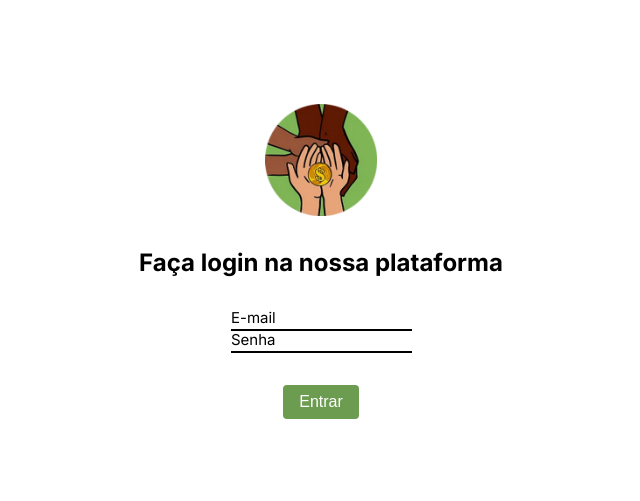
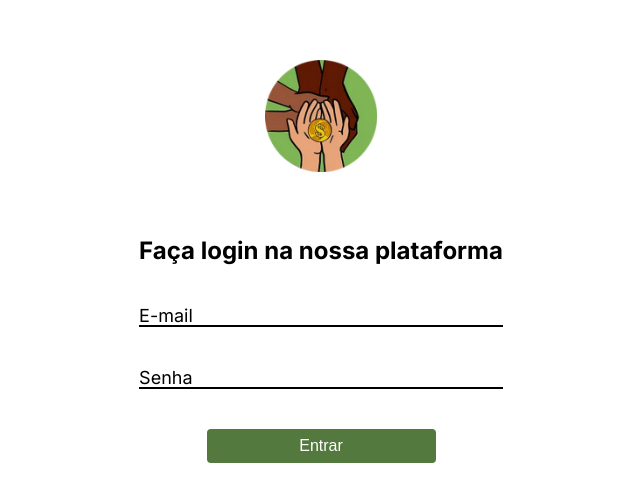
Before and after one commit to vitor0p9f/Front-End-Mercado-Solidario, a Next.js app: page / in a window 1280 px wide. Shown: the part 139-640 px from the top of the page, without its empty margins (319-959 px from the left). Built offline with nearby package versions, Linux system fonts and the light colour scheme.

Commit message:
style(src/app/page.tsx, src/components/input): corrigindo a estilização do componente de input
Modificando o componente de input e a página de login para a correção da estilização dos inputs e
mudando o arquivo de temas do Styled-Components para adicionar novas cores.

```diff
--- a/src/Components/Input/index.tsx
+++ b/src/Components/Input/index.tsx
@@ -1,14 +1,17 @@
+import { HTMLInputTypeAttribute } from "react";
 import { InputContainer, InputElement, Label } from './styles';
 
 type ComponentProps = {
     labelTitle: string;
+    $marginTop?: number;
+    type: HTMLInputTypeAttribute
 };
 
-export const InputComponent = ({ labelTitle, ...props }: ComponentProps) => {
+export const InputComponent = ({ labelTitle, $marginTop, type }: ComponentProps) => {
     return (
-        <InputContainer {...props}>
+        <InputContainer $marginTop={$marginTop}>
             <InputElement
-                type="text"
+                type={type}
                 id="floating_standard"
                 placeholder=""
             />
--- a/src/Components/Input/styles.css
+++ /dev/null
@@ -1,28 +0,0 @@
-input {
-  border-bottom: solid black !important;
-  padding: 0 !important;
-  padding-bottom: 0.2rem !important;
-}
-
-input:focus {
-  border-bottom: solid #6c9c50 !important;
-  box-shadow: none !important;
-}
-
-label {
-  margin-top: 0rem;
-  transition: all 0.3s ease-out;
-  -webkit-transition: all 0.3s ease-out;
-  -moz-transition: all 0.3s ease-out;
-}
-
-input:focus + label,
-input:not(:placeholder-shown) + label {
-  font-size: 1rem;
-  margin-top: -1.4rem;
-  color: #6c9c50;
-}
-
-input:not(:placeholder-shown) + label {
-  color: black;
-}
--- a/src/Components/Input/styles.ts
+++ b/src/Components/Input/styles.ts
@@ -1,8 +1,16 @@
 import styled from 'styled-components';
 
-export const InputContainer = styled.div`
+type InputContainerProps = {
+  $marginTop?: number
+}
+
+export const InputContainer = styled.div<InputContainerProps>`
   position: relative;
   z-index: 0;
+  display: flex;
+  flex-direction: row-reverse;
+  width: 100%;
+  margin-top: ${(props) => props.$marginTop || 0}rem;
 `;
 
 export const InputElement = styled.input`
@@ -11,39 +19,35 @@ export const InputElement = styled.input`
   padding-left: 0;
   width: 100%;
   font-size: 0.875rem;
-  color: ${({ theme }) => theme.gray900};
+  color: ${props => props.theme.colors.black};
   background-color: transparent;
   border: 0;
-  border-bottom: 2px solid ${({ theme }) => theme.black};
+  border-bottom: 2px solid ${({ theme }) => theme.colors.black};
   appearance: none;
   outline: none;
-  focus:outline-none;
-  focus:ring-0;
-  focus:border: 2px solid ${({ theme }) => theme.black};
+
+  &:focus{
+    border-bottom: 2px solid ${({ theme }) => theme.colors.highlight};
+  }
 `;
 
 export const Label = styled.label`
   position: absolute;
-  font-size: 1.25rem;
-  color: ${({ theme }) => theme.black};
-  duration: 300;
-  transform: translateY(-6px) scale(0.75);
-  top: 3px;
-  z-index: -10;
-  transform-origin: 0;
-  &.peer-focus {
-    left: 0;
-    &::before {
-      content: none;
-    }
-    transform: translateY(-6px) scale(0.75);
+  font-size: 1.125rem;
+  color: ${({ theme }) => theme.colors.black};
+  transition: all 0.3s ease-out;
+  -webkit-transition: all 0.3s ease-out;
+  -moz-transition: all 0.3s ease-out;
+  left: 0;
+  margin-top: 0rem;
+
+  ${InputElement}:focus ~ &,${InputElement}:not(:placeholder-shown) ~ &{
+    color: ${({ theme }) => theme.colors.highlight};
+    margin-top: -1.4rem;
+    font-size: 1rem;
   }
-  &.peer-placeholder-shown {
-    scale: 1;
-    transform: translateY(0);
-  }
-  &.peer-focus.peer-placeholder-shown {
-    scale: 0.75;
-    transform: translateY(-6px);
+
+  ${InputElement}:not(:placeholder-shown) ~ &{
+    color: ${({ theme }) => theme.colors.black};
   }
 `;
--- a/src/app/page.tsx
+++ b/src/app/page.tsx
@@ -1,8 +1,8 @@
 'use client'
+import { GlobalStyle } from "@/styles/global";
+import { defaultTheme } from "@/styles/themes/default";
 import { ThemeProvider } from "styled-components";
 import { Login } from "../pages/Login";
-import { GlobalStyle } from "../styles/global";
-import { defaultTheme } from "../styles/themes/default";
 
 export default function Home() {
   return (
--- a/src/pages/Login/index.tsx
+++ b/src/pages/Login/index.tsx
@@ -1,6 +1,5 @@
-import React from 'react';
-import {InputComponent} from '../../Components/Input';
-import { Container, Logo, Form, Title, FieldsContainer, Button } from './styles';
+import { InputComponent } from '../../Components/Input';
+import { Button, Container, FieldsContainer, Form, Logo, Title } from './styles';
 
 export function Login() {
   return (
@@ -11,9 +10,9 @@ export function Login() {
         <Title>Faça login na nossa plataforma</Title>
 
         <FieldsContainer>
-          <InputComponent labelTitle="E-mail" />
+          <InputComponent labelTitle="E-mail" type="email" />
 
-          <InputComponent labelTitle="Senha" />
+          <InputComponent labelTitle="Senha" type="password" $marginTop={2.5} />
         </FieldsContainer>
 
         <Button>Entrar</Button>
--- a/src/pages/Login/styles.ts
+++ b/src/pages/Login/styles.ts
@@ -7,7 +7,7 @@ export const Container = styled.div`
   justify-content: center;
   width: 100vw;
   height: 100vh;
-  background-color: ${props => props.theme.white};;
+  background-color: ${props => props.theme.colors.white};
 `;
 
 export const Logo = styled.img`
@@ -19,30 +19,34 @@ export const Form = styled.form`
   flex-direction: column;
   align-items: center;
   justify-content: center;
-  margin-top: 1rem;
+  margin-top: 4rem;
 `;
 
 export const Title = styled.h2`
   font-size: 1.5rem;
-  color: ${props => props.theme.black};
-  margin-top: 1rem;
+  color: ${props => props.theme.colors.black};
 `;
 
 export const FieldsContainer = styled.div`
   display: flex;
   flex-direction: column;
   align-items: center;
-  margin-top: 2rem;
+  margin-top: 2.5rem;
   width: 100%;
 `;
 
 export const Button = styled.button`
   padding: 0.5rem 1rem;
   font-size: 1rem;
-  color: ${props => props.theme.white};
-  background-color: ${props => props.theme['highlight']};
+  color: ${props => props.theme.colors.white};
+  background-color: ${props => props.theme.colors.highlight};
   border: none;
   border-radius: 0.25rem;
-  margin-top: 2rem;
+  margin-top: 2.5rem;
   cursor: pointer;
+  width: 14.313rem;
+
+  &:hover, &:active{
+    background-color: ${props => props.theme.colors.hover};
+  }
 `;
--- a/src/styles/themes/default.ts
+++ b/src/styles/themes/default.ts
@@ -1,10 +1,13 @@
+export type IdefaultTheme = typeof defaultTheme
+
 export const defaultTheme = {
+  colors: {
     white: '#fff',
-    black:'#000000',
-
-    'highlight': '#6C9C50',
-    'foreground': '#F5F5F5',
-
+    black: '#000',
+    hover: '#6C9C50',
+    foreground: '#F5F5F5',
+    highlight: '#54793E'
+  },
   'green-300': '#00B37E',
   'green-500': '#00875F',
   'green-700': '#015F43',
@@ -12,4 +15,4 @@ export const defaultTheme = {
   'red-300': '#F75A68',
   'red-500': '#AB222E',
   'red-700': '#7A1921',
-  } as const
+}
```
Also changed, not shown: src/@types/styled.d.ts (+3 -5 lines). Lines whose indentation alone changed are shown as unchanged.
